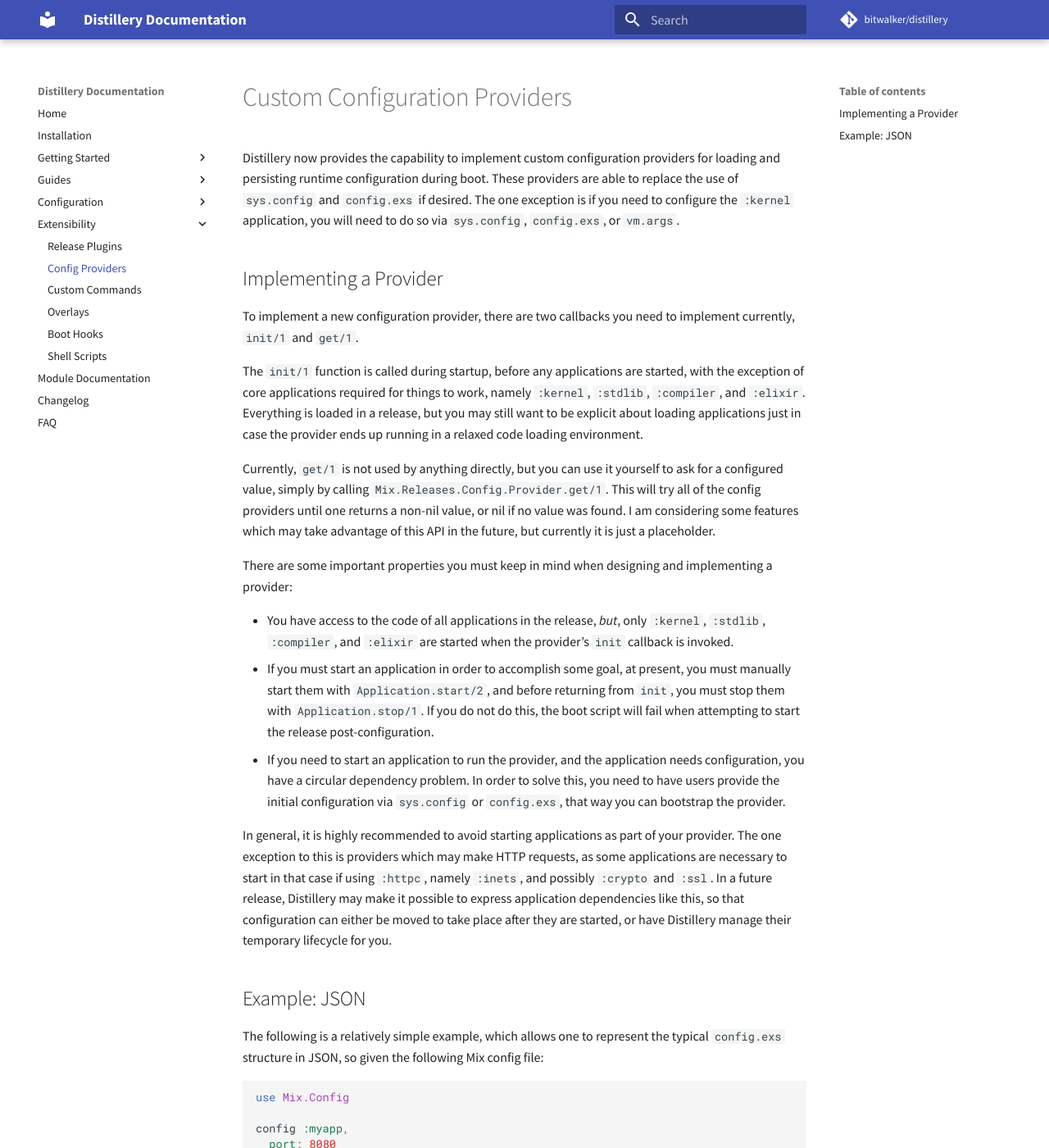
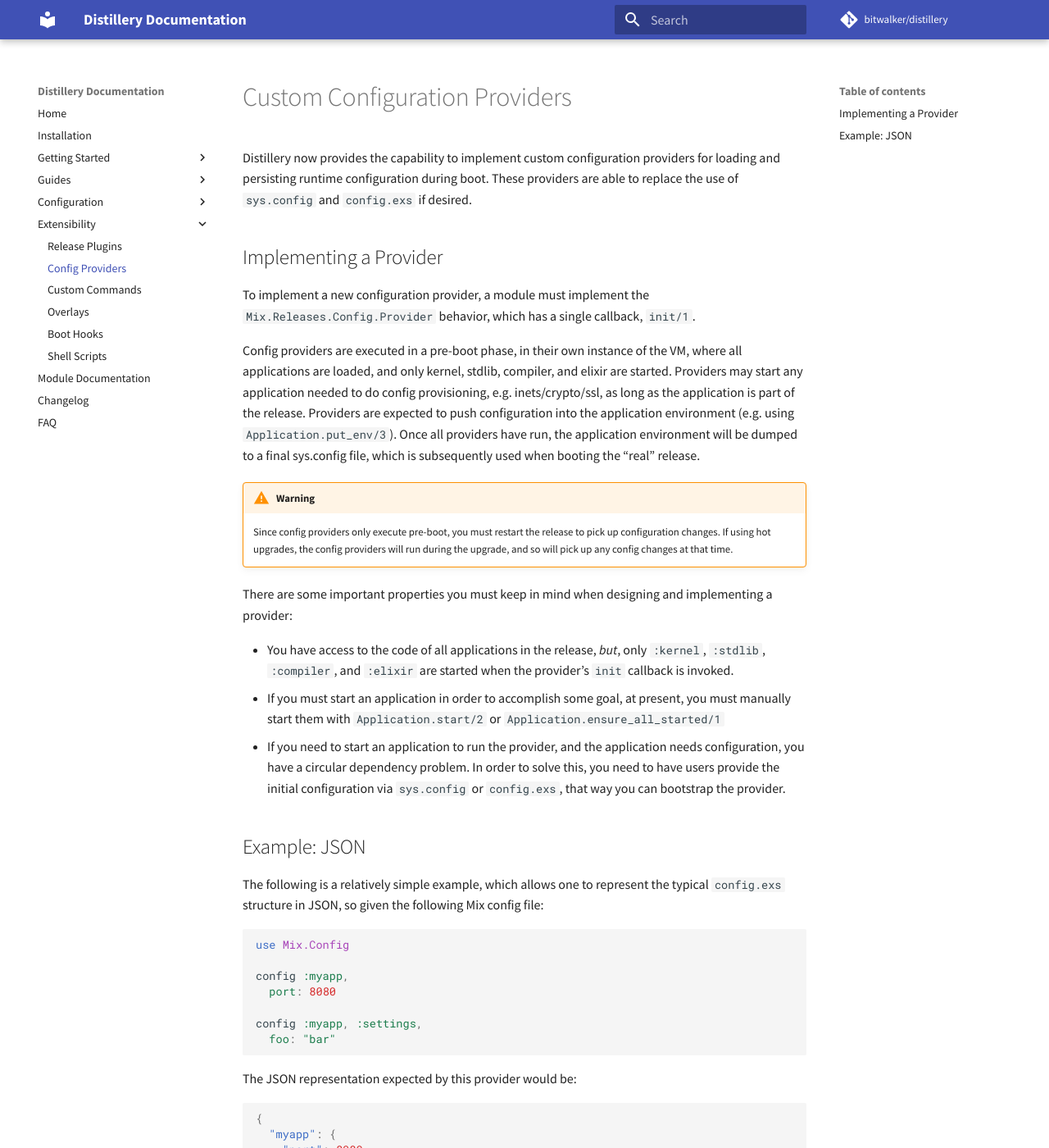
Before and after one commit to bitwalker/distillery, an MkDocs documentation site: the page built from docs/extensibility/config_providers.md, in a window 1280 px wide and 1400 px high. Shown: the whole window at 82% size. Built offline with MkDocs 1.6.1 and Material for MkDocs 9.7.7, drawn with Linux system fonts in a browser that asks for light colours; comment, search, counter and statistics services are not loaded; old or Windows-style settings are respelled for this version of MkDocs.

Commit message:
Document new config provider behavior

```diff
--- a/docs/extensibility/config_providers.md
+++ b/docs/extensibility/config_providers.md
@@ -3,26 +3,26 @@
 Distillery now provides the capability to implement custom configuration
 providers for loading and persisting runtime configuration during boot. These
 providers are able to replace the use of `sys.config` and `config.exs` if
-desired. The one exception is if you need to configure the `:kernel`
-application, you will need to do so via `sys.config`, `config.exs`, or `vm.args`.
+desired.
 
 ## Implementing a Provider
 
-To implement a new configuration provider, there are two callbacks you need to
-implement currently, `init/1` and `get/1`.
+To implement a new configuration provider, a module must implement the
+`Mix.Releases.Config.Provider` behavior, which has a single callback, `init/1`.
 
-The `init/1` function is called during startup, before any applications are
-started, with the exception of core applications required for things to work,
-namely `:kernel`, `:stdlib`, `:compiler`, and `:elixir`. Everything is loaded in
-a release, but you may still want to be explicit about loading applications just
-in case the provider ends up running in a relaxed code loading environment.
+Config providers are executed in a pre-boot phase, in their own instance of the
+VM, where all applications are loaded, and only kernel, stdlib, compiler, and
+elixir are started. Providers may start any application needed to do config provisioning,
+e.g. inets/crypto/ssl, as long as the application is part of the release.
+Providers are expected to push configuration into the application environment
+(e.g. using `Application.put_env/3`). Once all providers have run, the
+application environment will be dumped to a final sys.config file, which is
+subsequently used when booting the "real" release.
 
-Currently, `get/1` is not used by anything directly, but you can use it yourself
-to ask for a configured value, simply by calling
-`Mix.Releases.Config.Provider.get/1`. This will try all of the config providers
-until one returns a non-nil value, or nil if no value was found. I am
-considering some features which may take advantage of this API in the future,
-but currently it is just a placeholder.
+!!! warning
+    Since config providers only execute pre-boot, you must restart the release to
+    pick up configuration changes. If using hot upgrades, the config providers
+    will run during the upgrade, and so will pick up any config changes at that time.
 
 There are some important properties you must keep in mind when designing and
 implementing a provider:
@@ -31,22 +31,12 @@ implementing a provider:
   `:kernel`, `:stdlib`, `:compiler`, and `:elixir` are started when the
   provider's `init` callback is invoked.
 - If you must start an application in order to accomplish some goal, at present,
-  you must manually start them with `Application.start/2`, and before returning
-  from `init`, you must stop them with `Application.stop/1`. If you do not do
-  this, the boot script will fail when attempting to start the release
-  post-configuration.
+  you must manually start them with `Application.start/2` or
+  `Application.ensure_all_started/1`
 - If you need to start an application to run the provider, and the application
   needs configuration, you have a circular dependency problem. In order to solve
   this, you need to have users provide the initial configuration via
   `sys.config` or `config.exs`, that way you can bootstrap the provider.
-
-In general, it is highly recommended to avoid starting applications as part of
-your provider. The one exception to this is providers which may make HTTP
-requests, as some applications are necessary to start in that case if using `:httpc`,
-namely `:inets`, and possibly `:crypto` and `:ssl`. In a future release,
-Distillery may make it possible to express application dependencies like this,
-so that configuration can either be moved to take place after they are started,
-or have Distillery manage their temporary lifecycle for you.
 
 ## Example: JSON
 
```
Also changed, not shown: docs/changelog.md (+8 -5 lines), docs/config/runtime.md (+23 -28 lines), 1 other file.
